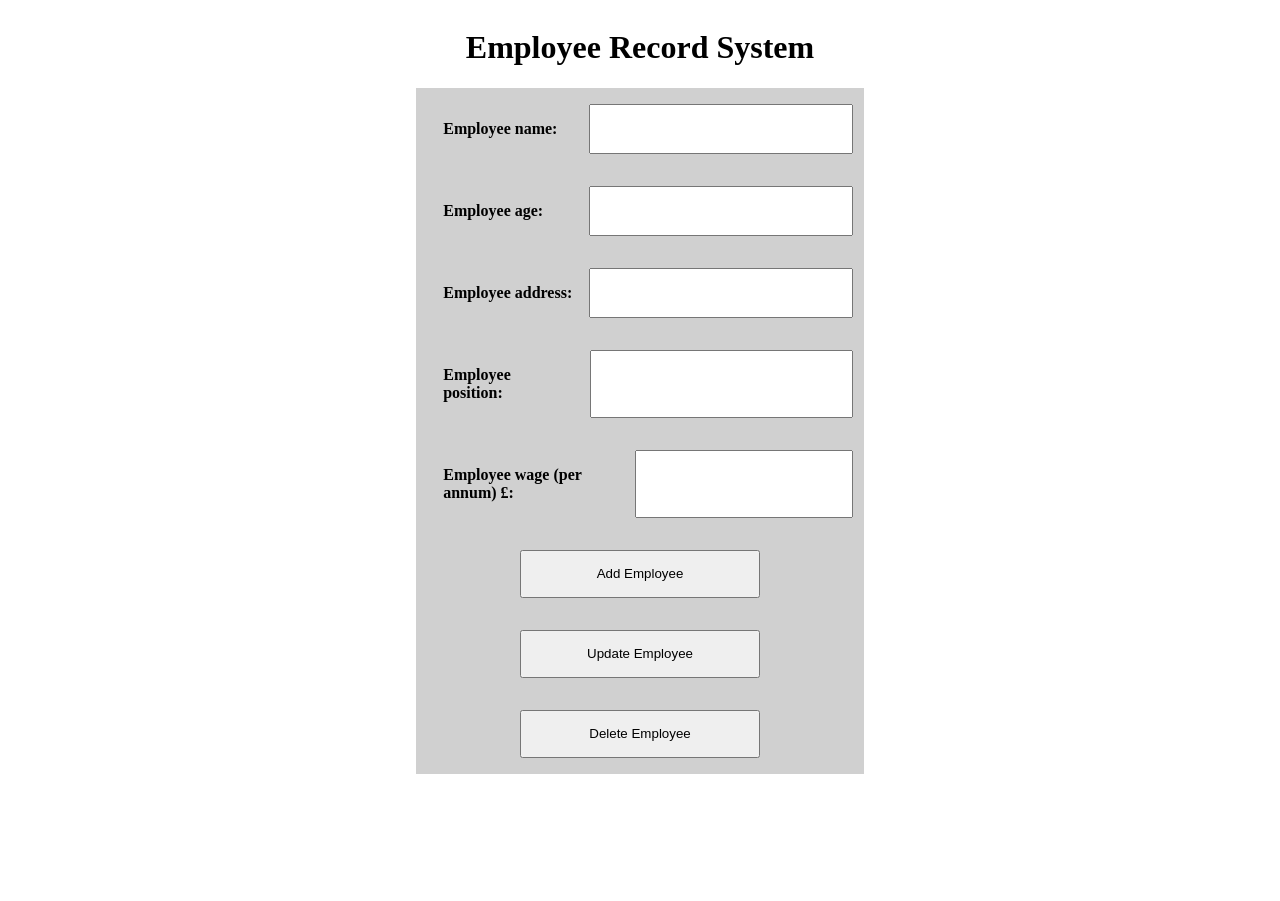
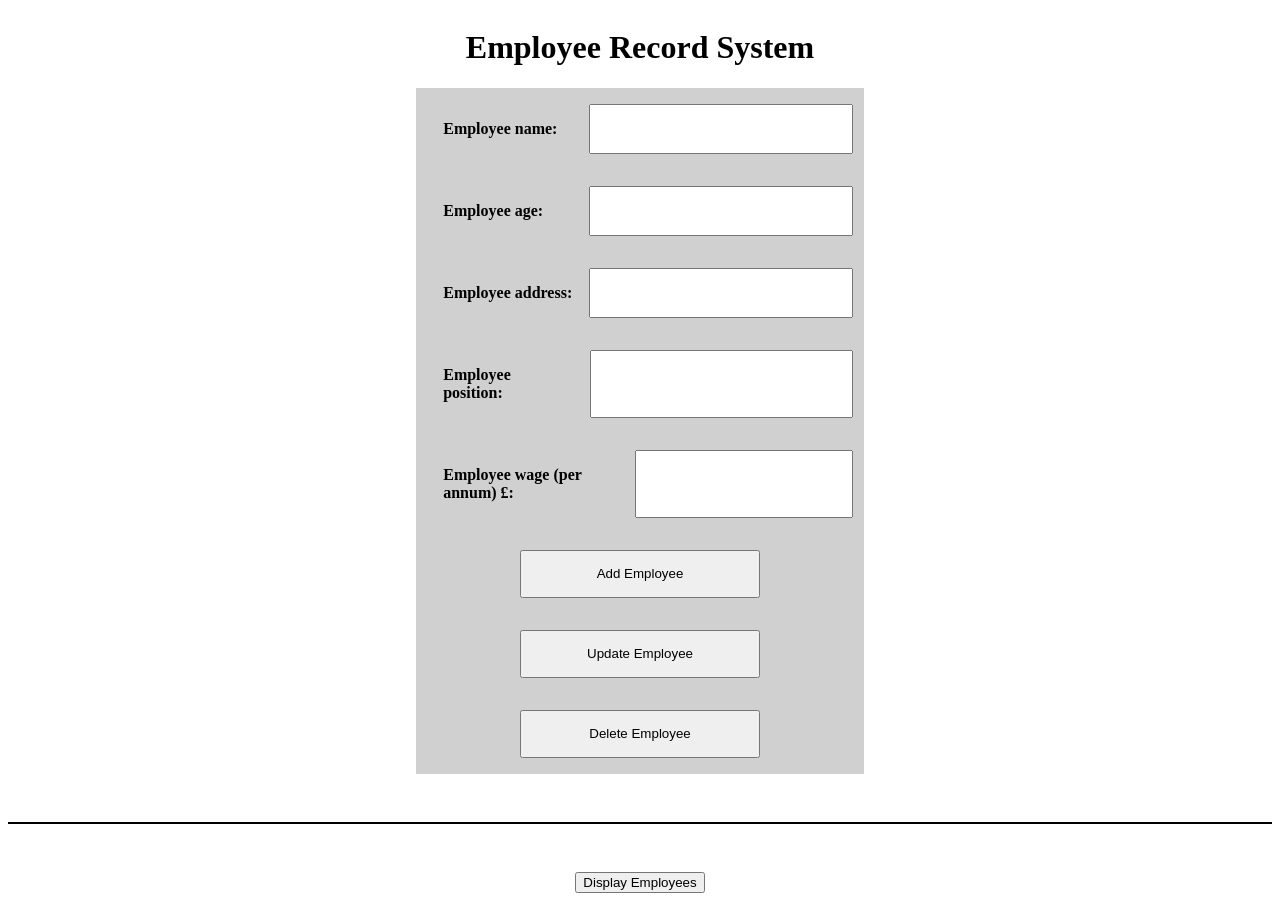
Before and after one commit to tom-williams26/employee-record-CRUD-application, a React (Create React App) app in the folder client/: page / in a window 1280 px wide. Before the commit the page ends 800 px from the top, so only its background shows below. Built offline with nearby package versions, Linux system fonts and the light colour scheme.

Commit message:
adding button to show all employee records

```diff
--- a/client/src/App.css
+++ b/client/src/App.css
@@ -40,3 +40,17 @@
 .employee-entry button:hover {
   cursor: pointer;
 }
+
+.border-line {
+  margin: 3rem;
+  width: 100%;
+  border-top: 2px solid black;
+}
+
+.display-employee {
+  display: flex;
+  flex-direction: column;
+  justify-content: center;
+  align-items: center;
+  width: 100%;
+}
--- a/client/src/App.js
+++ b/client/src/App.js
@@ -31,6 +31,10 @@ function App() {
         <button>Update Employee</button>
         <button>Delete Employee</button>
       </div>
+      <div className="border-line"></div>
+      <div className="display-employee">
+        <button>Display Employees</button>
+      </div>
     </div>
   );
 }
```
